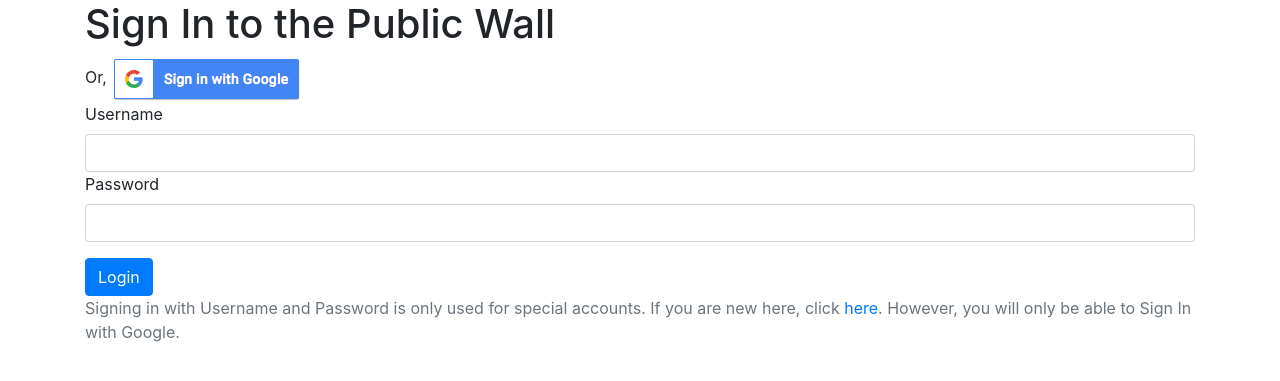
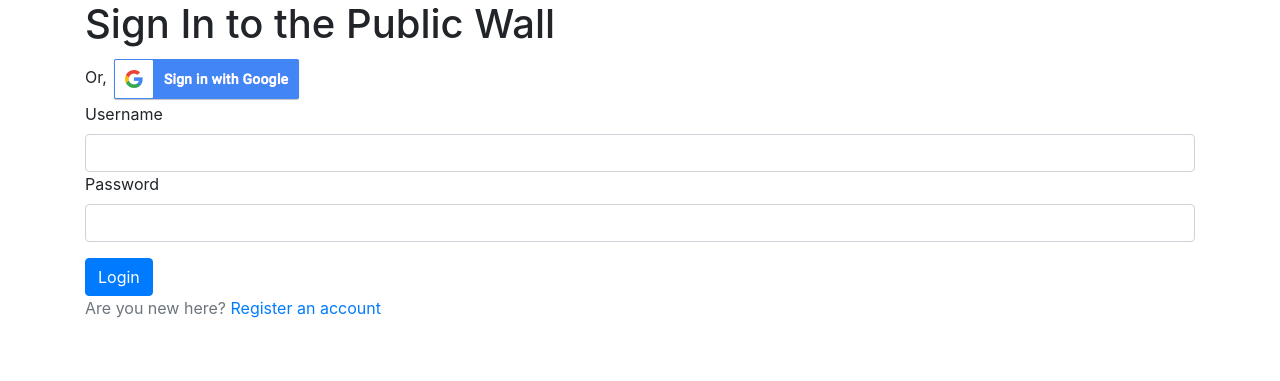
Before and after one commit to info26/publicwall, a Django app: page /user-login/ in a window 1280 px wide. Shown: the top 381 px of the page. Run offline with Django 3.2, Linux system fonts and the light colour scheme; some libraries are stand-ins or nearby versions.

Commit message:
reworded new user registration link

```diff
--- a/templates/main/login.html
+++ b/templates/main/login.html
@@ -24,7 +24,7 @@
 
           <div class="form-group">
            <button class="btn btn-primary" type="submit">Login</button>
-           <p class="text-muted">Signing in with Username and Password is only used for special accounts. If you are new here, click <a href="/new-user/">here</a>. However, you will only be able to Sign In with Google. </p>
+           <p class="text-muted">Are you new here? <a href="/new-user/">Register an account</a></p>
           </div>
       </form>
    </div>
```
